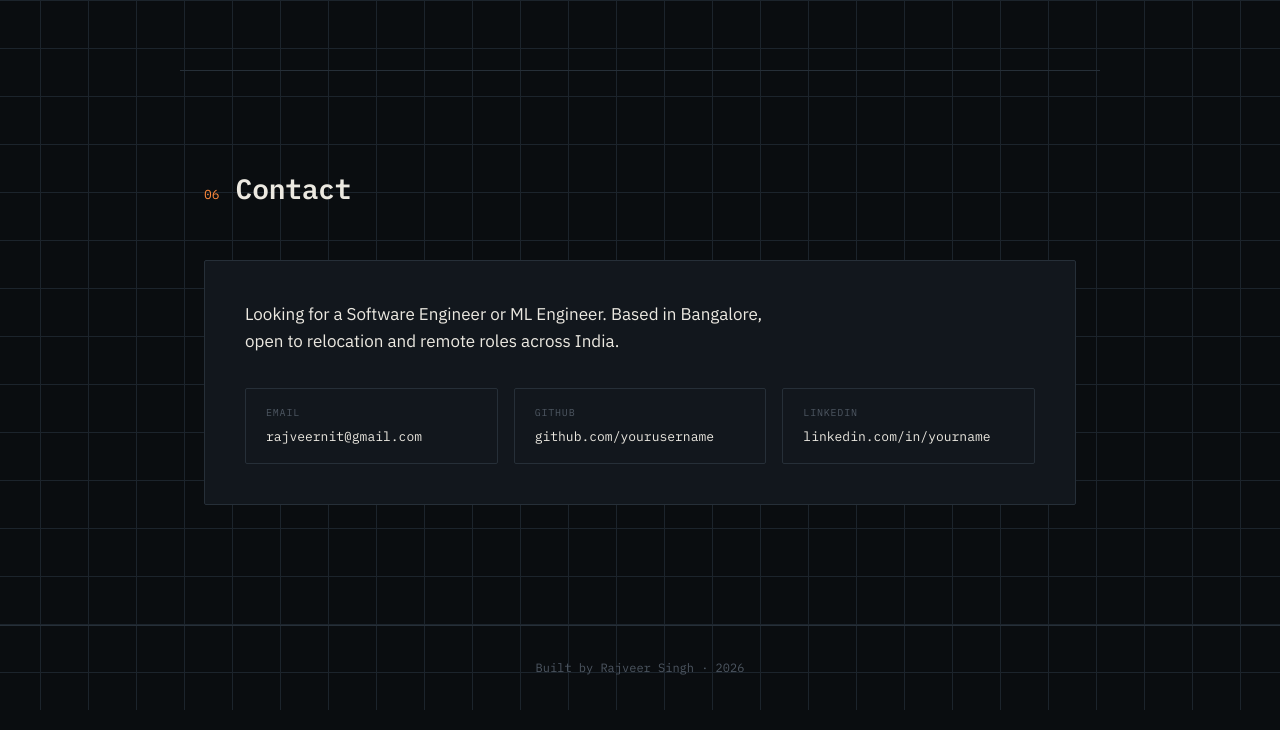
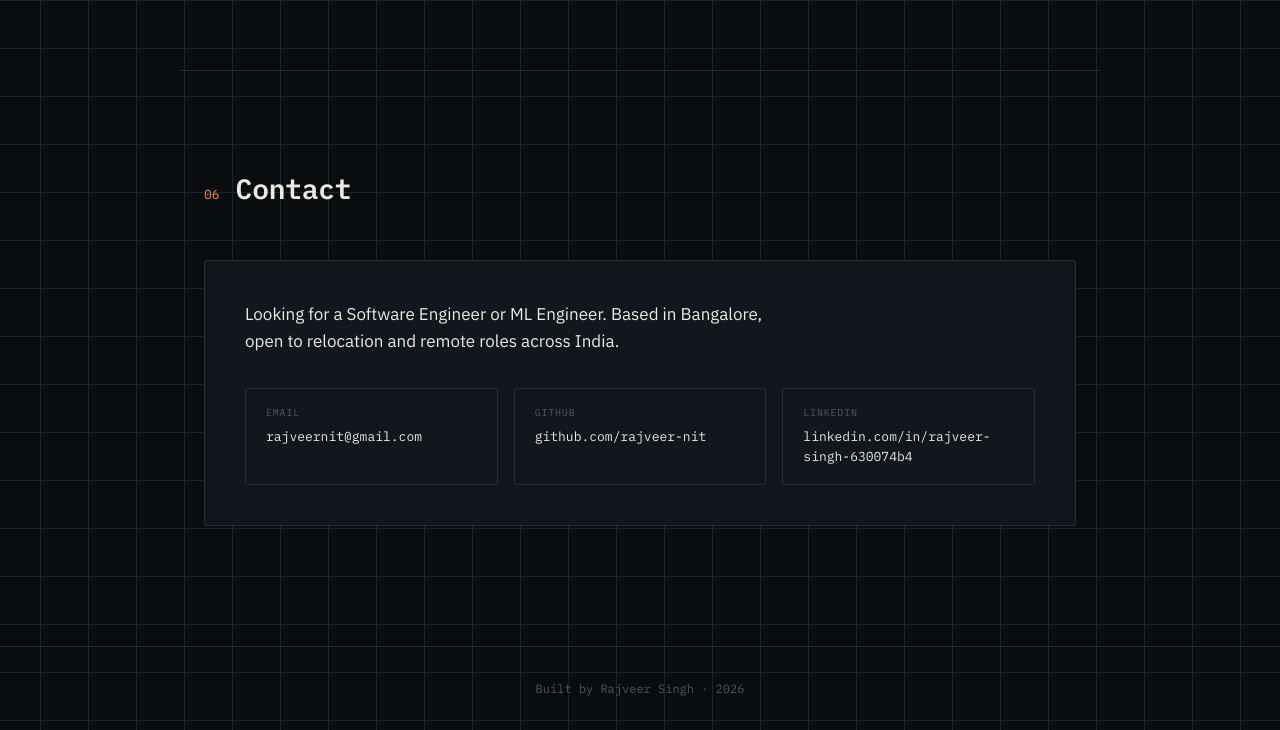
Before and after one commit to rajveer-nit/Ground-Zero, a plain HTML site: page index.html in a window 1280 px wide. Shown: the part 3552-4282 px from the top of the page. Drawn offline with Linux system fonts and the light colour scheme.

Commit message:
add contact details

```diff
--- a/index.html
+++ b/index.html
@@ -279,13 +279,13 @@
           <span class="contact__link-label">email</span>
           <span class="contact__link-value">rajveernit@gmail.com</span>
         </a>
-        <a href="https://github.com/yourusername" class="contact__link">
+        <a href="https://github.com/rajveer-nit" class="contact__link">
           <span class="contact__link-label">github</span>
-          <span class="contact__link-value">github.com/yourusername</span>
+          <span class="contact__link-value">github.com/rajveer-nit</span>
         </a>
-        <a href="https://linkedin.com/in/yourname" class="contact__link">
+        <a href="https://linkedin.com/in/rajveer-singh-630074b4" class="contact__link">
           <span class="contact__link-label">linkedin</span>
-          <span class="contact__link-value">linkedin.com/in/yourname</span>
+          <span class="contact__link-value">linkedin.com/in/rajveer-singh-630074b4</span>
         </a>
       </div>
     </div>
```
